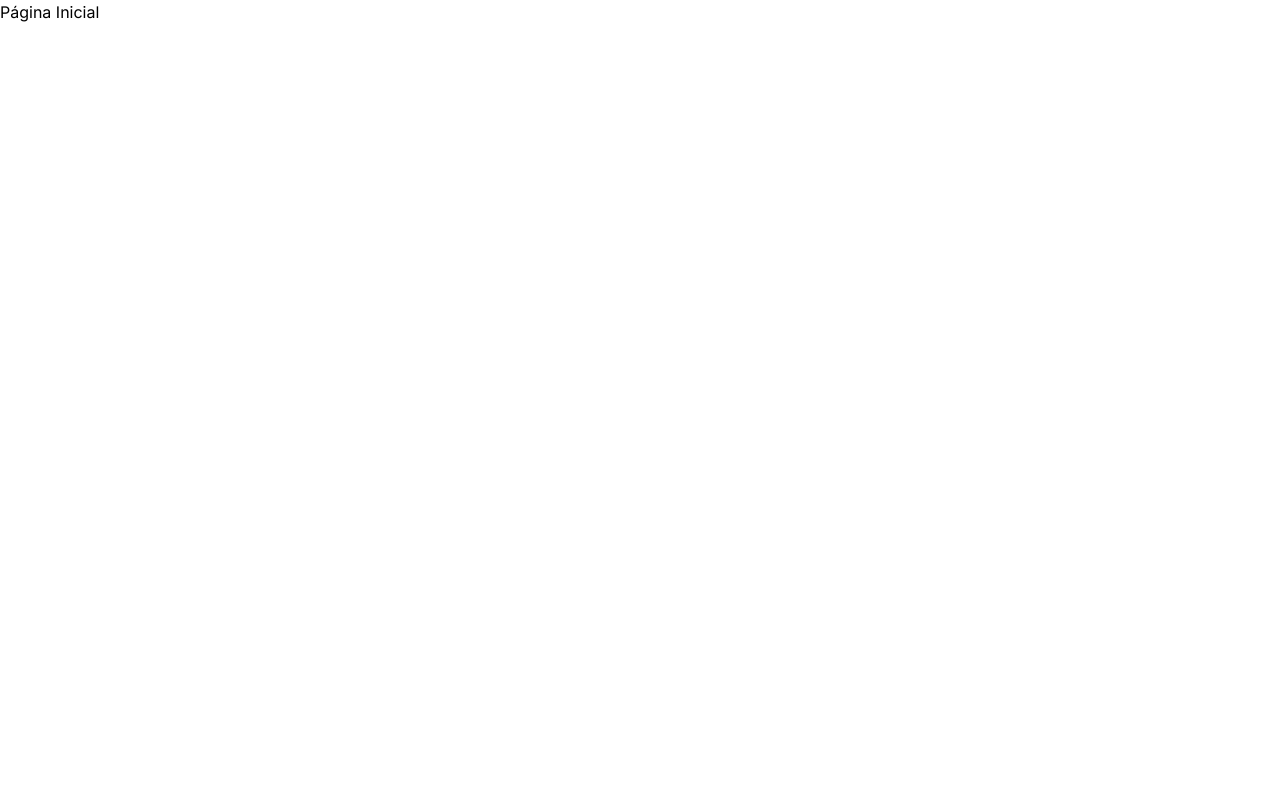
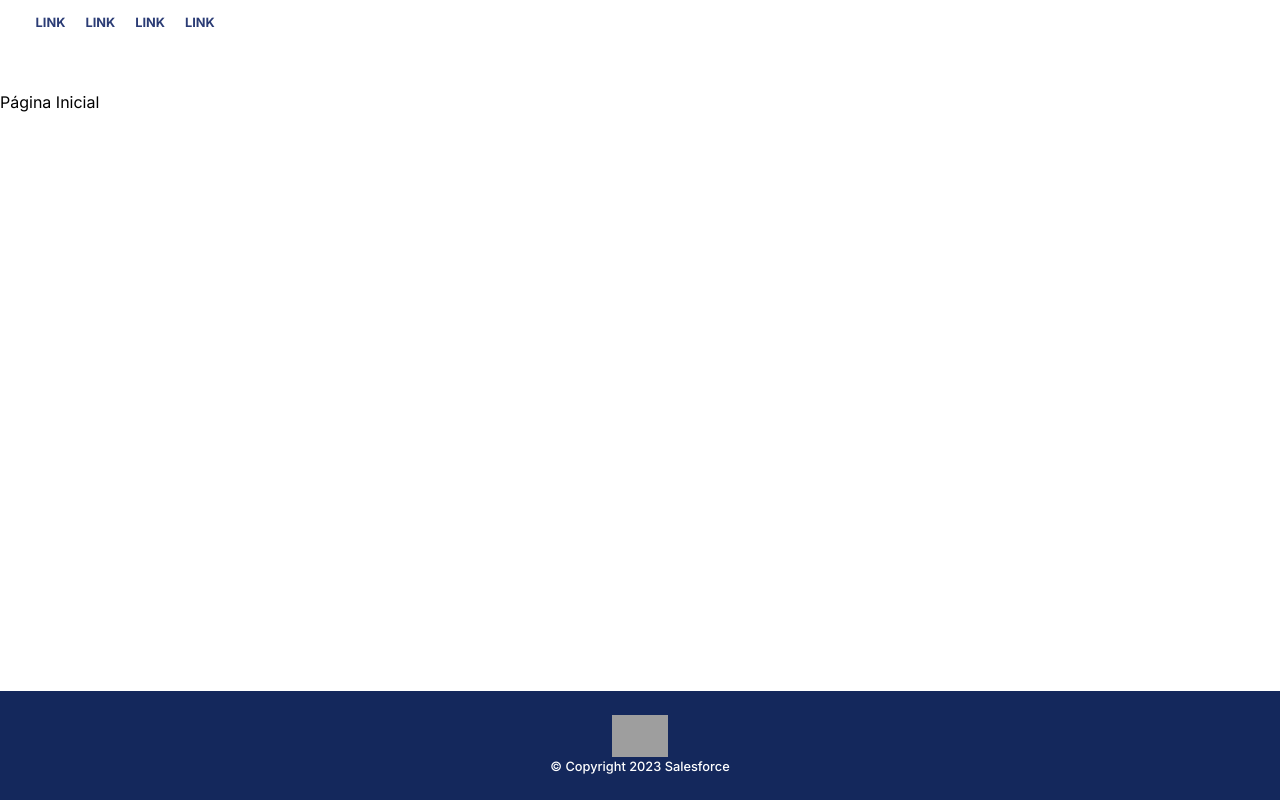
Before and after one commit to Mauricio-Pereira/Checkpoint-V, a Next.js app in the folder checkpoint-v/: page / in a window 1280 px wide. Built offline with nearby package versions, Linux system fonts and the light colour scheme; grey boxes are pictures that could not be loaded.

Commit message:
ajustes de layout

```diff
--- a/checkpoint-v/src/app/globals.css
+++ b/checkpoint-v/src/app/globals.css
@@ -16,6 +16,12 @@
   }
 }
 
+body {
+  display: flex;
+  flex-direction: column;
+  height: 100vh;
+}
+
 @layer utilities {
   .text-balance {
     text-wrap: balance;
--- a/checkpoint-v/src/app/layout.tsx
+++ b/checkpoint-v/src/app/layout.tsx
@@ -1,3 +1,6 @@
+import Header from "@/components/Header";
+import Footer from "@/components/Footer";
+
 import type { Metadata } from "next";
 import { Inter } from "next/font/google";
 import "./globals.css";
@@ -16,7 +19,11 @@ export default function RootLayout({
 }>) {
   return (
     <html lang="en">
-      <body className={inter.className}>{children}</body>
+      <body className={inter.className}>
+        <Header/>
+        {children}
+        <Footer/>
+        </body>
     </html>
   );
 }
--- a/checkpoint-v/src/app/page.tsx
+++ b/checkpoint-v/src/app/page.tsx
@@ -2,7 +2,7 @@ import Image from "next/image";
 
 export default function Home() {
   return (
-    <main className="flex-auto">
+    <main className="flex-auto ">
       Página Inicial
     </main>
   );
```
